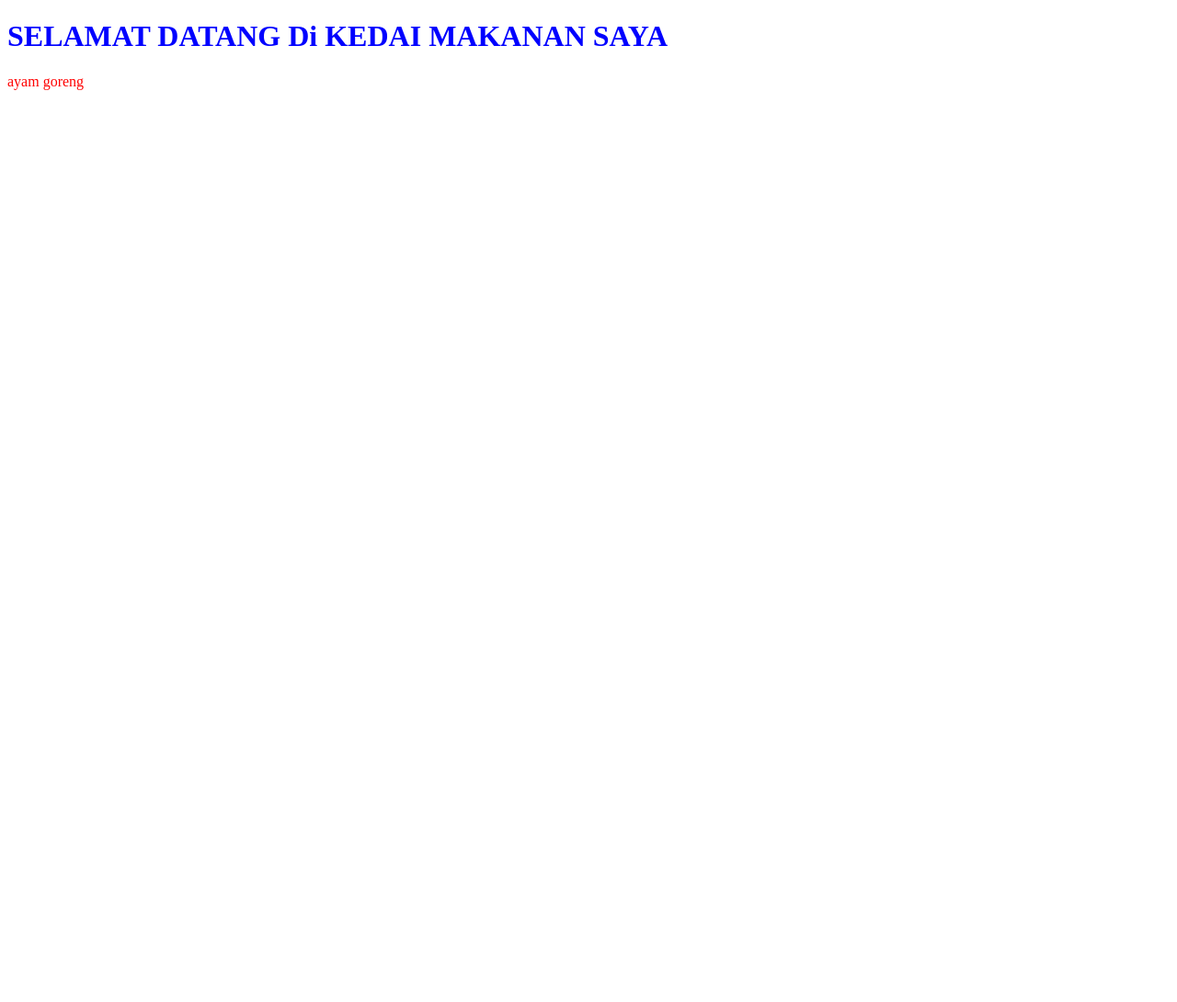
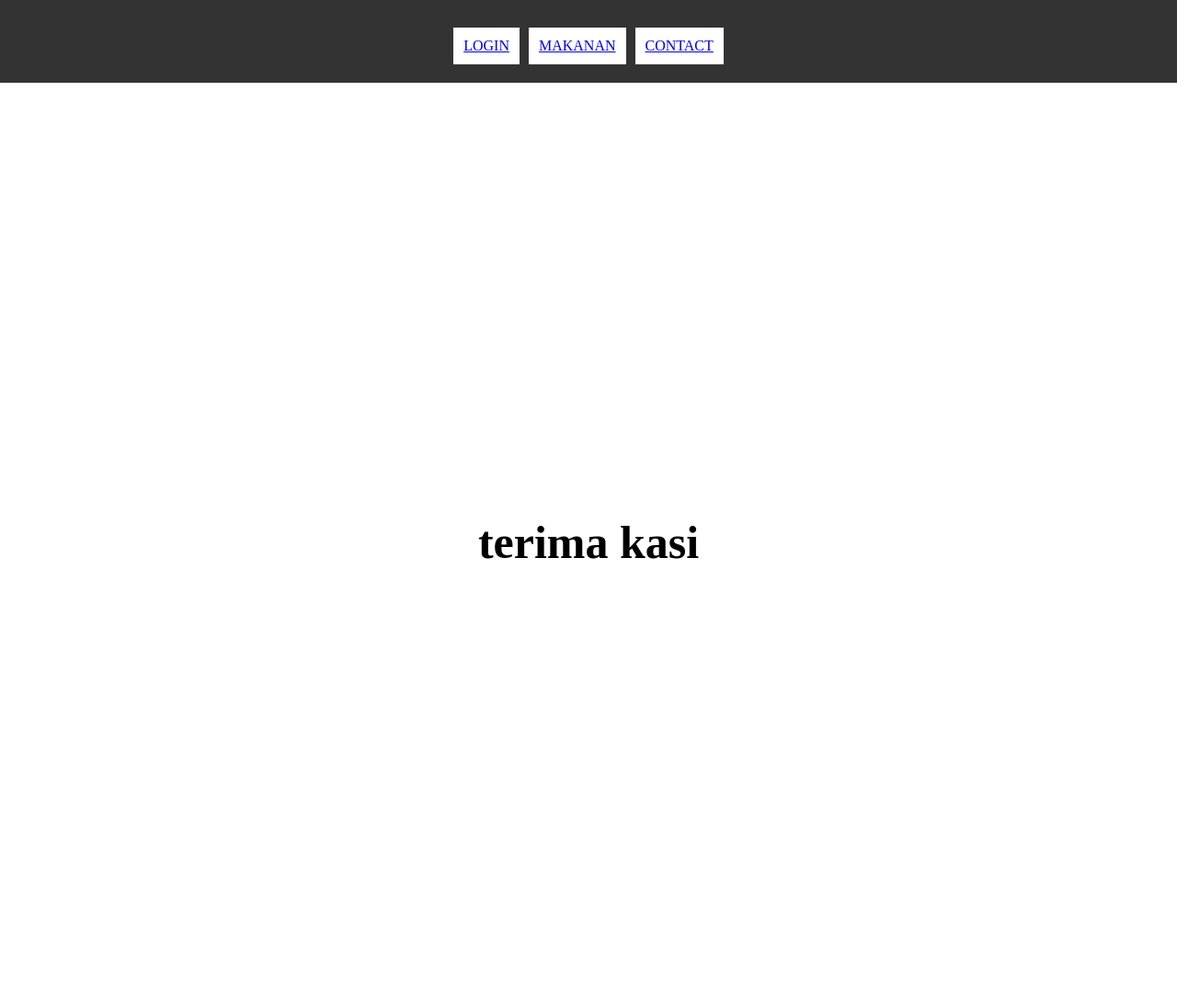
Before and after one commit to dianaulfa/uas, a Django app: page /menu/ in a window 1280 px wide. Shown: the whole page at 92% size. Before the commit the page ends 98 px from the top, so only its background shows below. Run offline with Django 5.2, Linux system fonts and the light colour scheme.

Commit message:
push keempat

```diff
--- a/kedai/static/css/style.css
+++ b/kedai/static/css/style.css
@@ -1,7 +1,41 @@
-.menu {
-    color: red;
+*,
+html {
+    margin: 0;
+    padding: 0;
 }
 
-.nama {
-    color: blue;
+.navbar-container {
+    background-color: #333;
+    width: 100%;
+    height: 90px;
+
 }
+
+.ul-navbar {
+    display: flex;
+    height: 100px;
+    justify-content: center;
+    align-items: center;
+}
+
+.li-navbar {
+    border: 1px solid white;
+    background-color: white;
+    list-style: none;
+    padding: 10px;
+    margin: 5px;
+    color: white;
+}
+
+.container-footer {
+    height: 1000px;
+    background-color: white;
+    display: flex;
+    justify-content: center;
+    align-items: center;
+
+}
+
+.h1-footer {
+    font-size: 50px;
+}
--- a/kedai/templates/kedai/menu.html
+++ b/kedai/templates/kedai/menu.html
@@ -1,15 +1,32 @@
 {%load static%}
-<!DOCTYPE html>
-<html lang="en">
-<head>
-    <meta charset="UTF-8">
-    <meta name="viewport" content="width=device-width, initial-scale=1.0">
-    <title>kedai</title>
-    <link rel="stylesheet" type="text/css" href="{% static 'css/style.css' %}">
-</head>
-<body>
-    <h1 class="nama">SELAMAT DATANG Di KEDAI MAKANAN SAYA</h1>
-    <p class="menu">ayam goreng</p>
+<html>
+    <head>
+        <title>web saya</title>
+        <link rel="stylesheet" href="{% static 'css/style.css' %}">
+    </head>
+    <body>
+        <div class="container" >
+        <!--navigation bar-->
+        <div class="navbar-container">
+            <ul class="ul-navbar">
+                <li class="li-navbar"><a href="login">LOGIN</a></li>
+                <li class="li-navbar"><a href="makanan">MAKANAN</a></li>
+                <li class="li-navbar"><a href="contact">CONTACT</a></li>
+            </ul>
+        </div>
+        <!--navigation bar selesai-->
 
-</body>
+        <!--content1-->
+        <div>
+
+        </div>
+        <!--content 1 end-->
+
+        <!--footer-->
+        <div class="container-footer">
+            <h1 class="h1-footer">terima kasi</h1>
+        </div>
+        <!--foter end-->
+        </div>
+    </body>
 </html>
--- a/kedai/urls.py
+++ b/kedai/urls.py
@@ -4,6 +4,7 @@ from . import views
 urlpatterns = [
     path('', views.index, name='index'),
     path('menu/', views.menu, name='menu'),
+    path('logo/', views.logo, name='logo'),
 
 
 ]
--- a/kedai/views.py
+++ b/kedai/views.py
@@ -3,3 +3,6 @@ from django.http import HttpResponse
 
 def menu(request):
     return render(request, 'kedai/menu.html')
+
+def logo(request):
+    return render(request, 'kedai/logo.html')
--- a/mysite/urls.py
+++ b/mysite/urls.py
@@ -6,5 +6,6 @@ from kedai.views import *
 urlpatterns = [
     path('admin/', admin.site.urls),
     path('menu/', menu, name='menu'),
+    path('logo/', logo, name='logo'),
 
 ]
```
Also changed, not shown: db.sqlite3, kedai/static/img/makanan.jpg (added).
